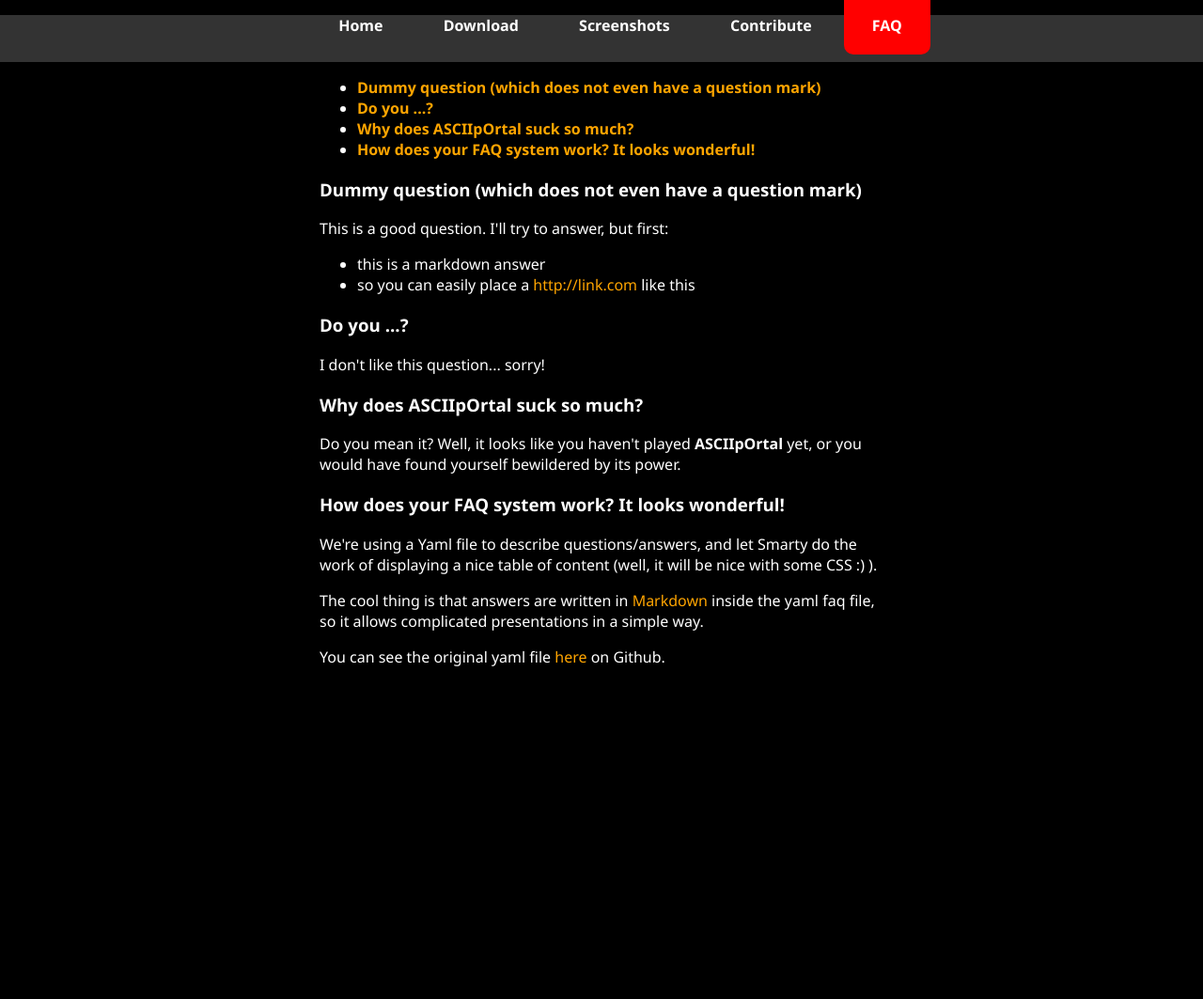
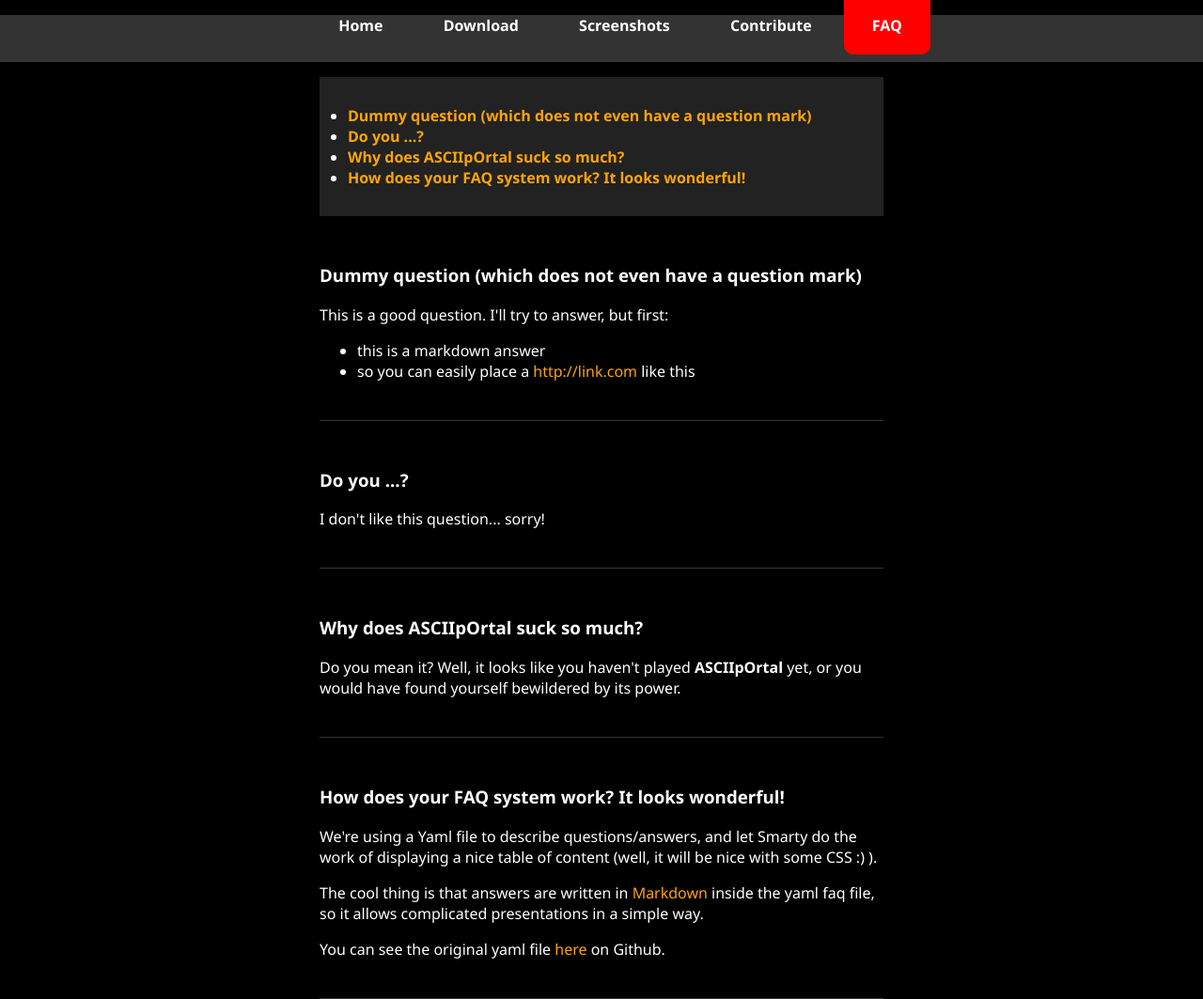
Before and after one commit to zorun/ASCIIpOrtal-web, a PHP site: page /?faq in a window 1280 px wide. Shown: the whole page at 94% size. Before the commit the page ends 709 px from the top, so only its background shows below. Run offline with PHP 8.4, Linux system fonts and the light colour scheme.

Commit message:
enhanced faq css

```diff
--- a/css/asciiportal.css
+++ b/css/asciiportal.css
@@ -67,7 +67,8 @@ body {
 
 /* Table of content */
 ul.toc {
-
+    background: #222;
+    padding: 30px;
 }
 
 ul.toc li a, ul.toc li a#visited, ul.toc li a#hover{
@@ -76,6 +77,12 @@ ul.toc li a, ul.toc li a#visited, ul.toc li a#hover{
 }
 
 /* Question/Answer */
+.faqitem {
+    margin-top: 50px;
+    border-bottom: 1px solid #333;
+    padding-bottom: 25px;
+}
+
 .faqitem .question {
 
 }
```
